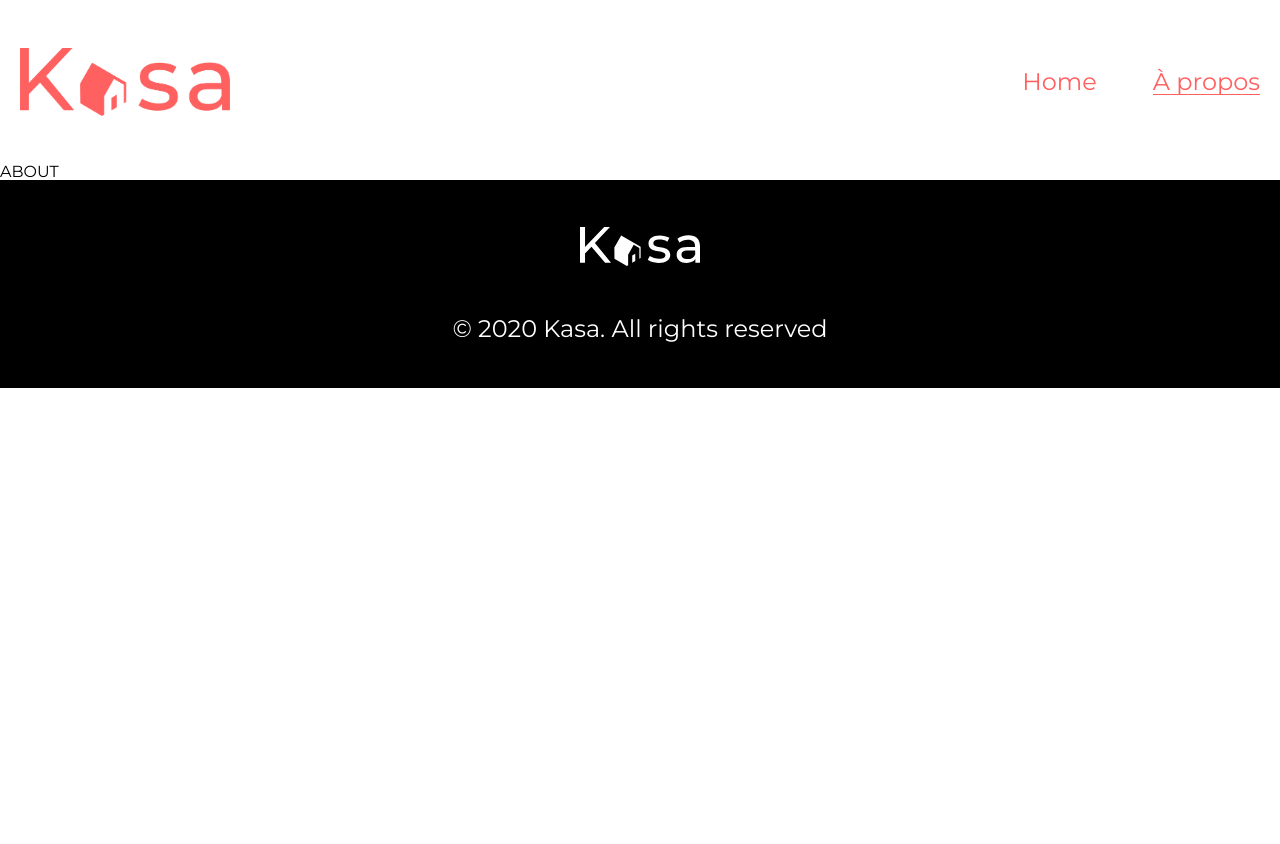
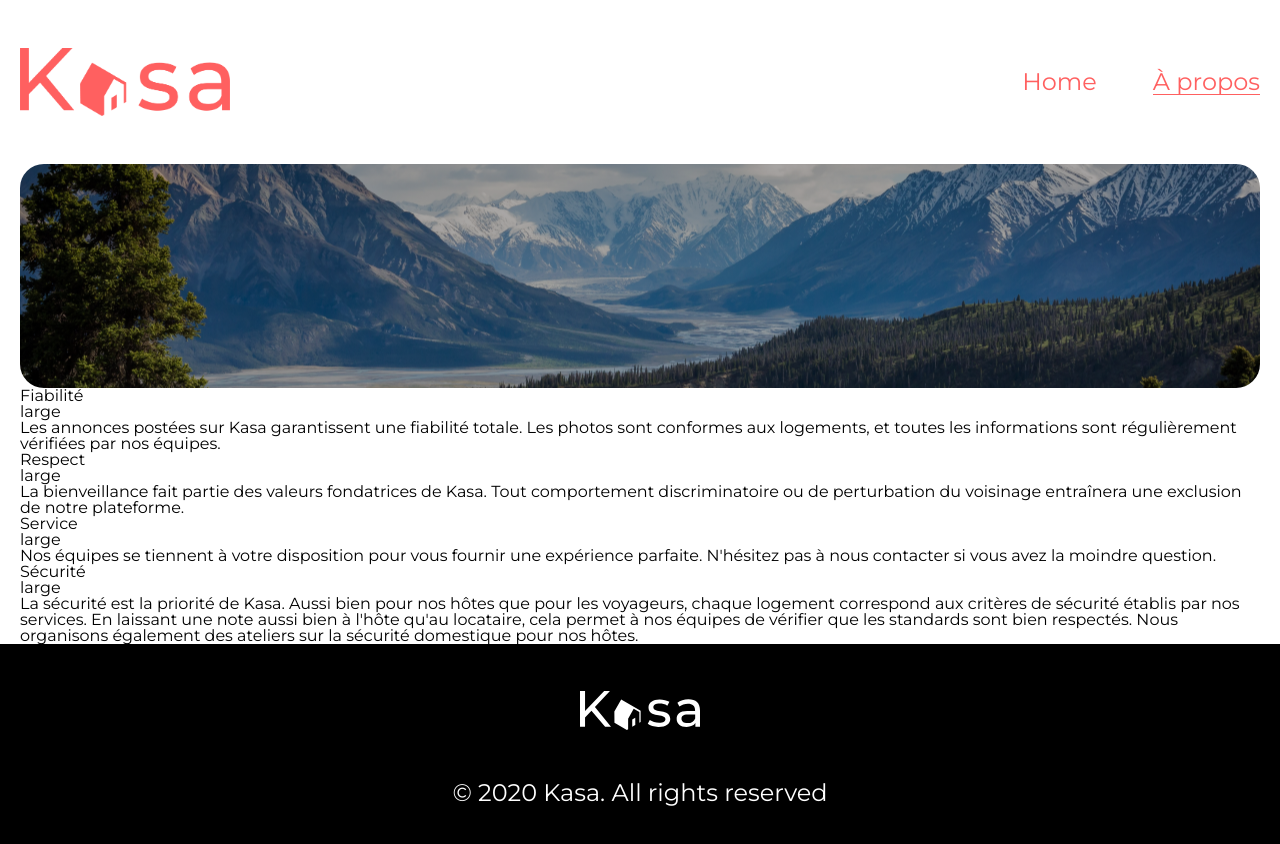
Before and after one commit to maxew33/OC-P11-Kasa, a React (Vite) app: page /about in a window 1280 px wide. Shown: the top 844 px of the page. Before the commit the page ends 800 px from the top, so only its background shows below. Built offline with nearby package versions, Linux system fonts and the light colour scheme.

Commit message:
:seedling: [About] page done

```diff
--- /dev/null
+++ b/src/data/aboutData.json
@@ -0,0 +1,26 @@
+[
+    {
+        "title": "Fiabilité",
+        "content": [
+            "Les annonces postées sur Kasa garantissent une fiabilité totale. Les photos sont conformes aux logements, et toutes les informations sont régulièrement vérifiées  par nos équipes."
+        ]
+    },
+    {
+        "title": "Respect",
+        "content": [
+            "La bienveillance fait partie des valeurs fondatrices de Kasa. Tout comportement discriminatoire ou de perturbation du voisinage entraînera une exclusion de notre plateforme."
+        ]
+    },
+    {
+        "title": "Service",
+        "content": [
+            "Nos équipes se tiennent à votre disposition pour vous fournir une expérience parfaite. N'hésitez pas à nous contacter si vous avez la moindre question."
+        ]
+    },
+    {
+        "title": "Sécurité",
+        "content": [
+            "La sécurité est la priorité de Kasa. Aussi bien pour nos hôtes que pour les voyageurs, chaque logement correspond aux critères de sécurité établis par nos services. En laissant une note aussi bien à l'hôte qu'au locataire, cela permet à nos équipes de vérifier que les standards sont bien respectés. Nous organisons également des ateliers sur la sécurité domestique pour nos hôtes."
+        ]
+    }
+]
--- a/src/pages/about/About.tsx
+++ b/src/pages/about/About.tsx
@@ -1,9 +1,24 @@
-import React from "react"
+import Banner from '../../components/banner/Banner'
+import Dropdown from '../../components/dropdown/Dropdown'
+import aboutData from '../../data/aboutData.json'
 
 export default function About() {
+
     return (
         <>
-            <div data-testid="about">ABOUT</div>
+            <main data-testid="about">
+                <Banner text="" src="/src/assets/img/about-banner-img.png" />
+                {aboutData.map((dropdown, idx) => {
+                    return (
+                        <Dropdown
+                            title={dropdown.title}
+                            size="large"
+                            content={dropdown.content}
+                            key={idx}
+                        />
+                    )
+                })}
+            </main>
         </>
     )
 }
```
Also changed, not shown: src/assets/img/about-banner-img.png (added).
